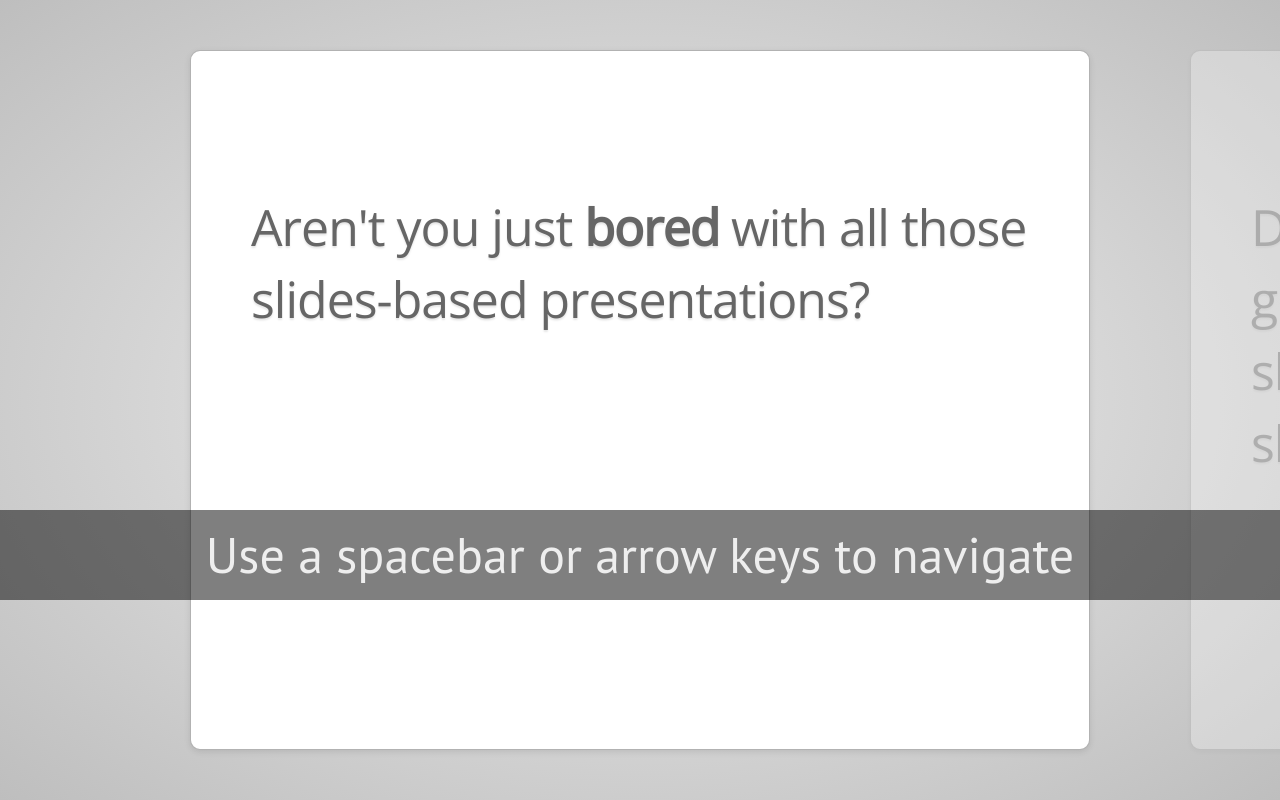
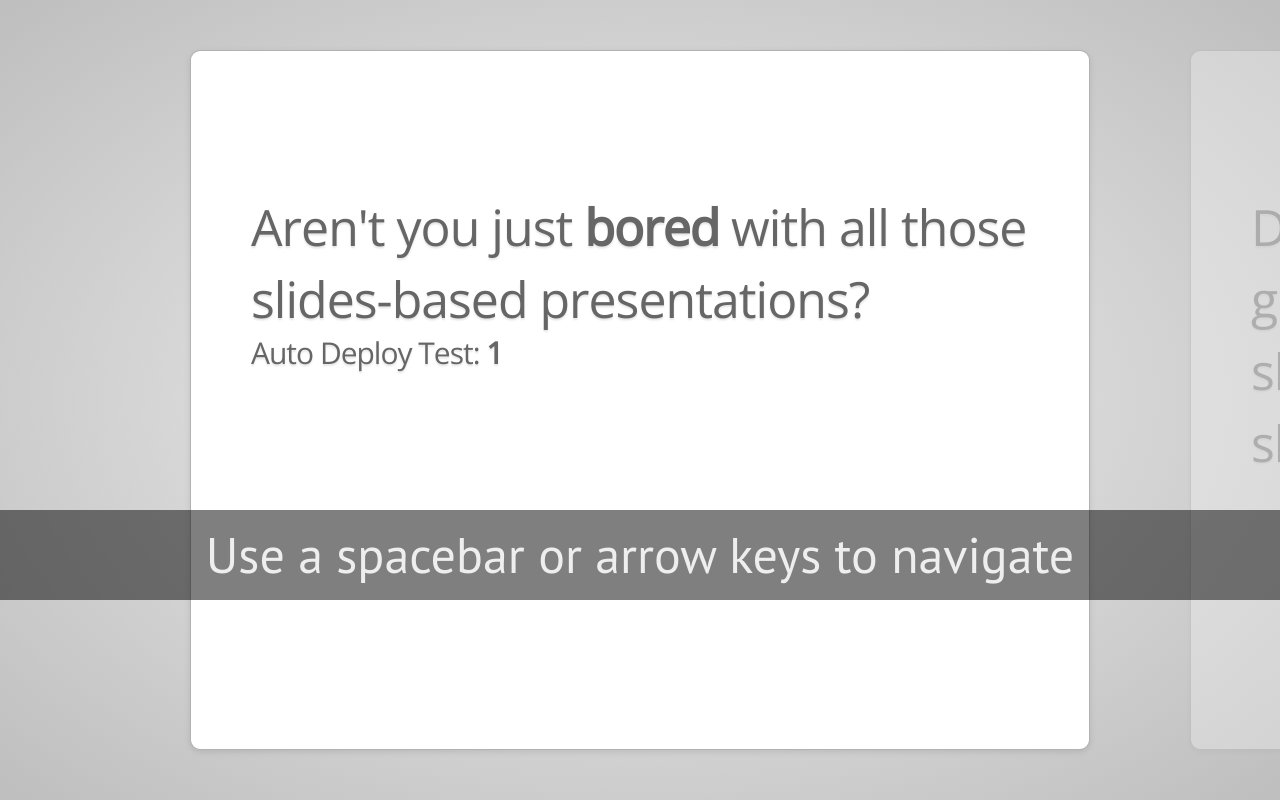
Before and after one commit to BrianJerardi/impress-devnation-docker, a website: page content/index.html in a window 1280 px wide. Shown: the top 800 px of the page. Drawn offline with nearby package versions, Linux system fonts and the light colour scheme.

Commit message:
Auto deploy test 1

```diff
--- a/content/index.html
+++ b/content/index.html
@@ -165,6 +165,7 @@
     -->
     <div id="bored" class="step slide" data-x="-1000" data-y="-1500">
         <q>Aren't you just <b>bored</b> with all those slides-based presentations?</q>
+	<p>Auto Deploy Test: <b>1</b></p>
     </div>
 
     <!--
```
